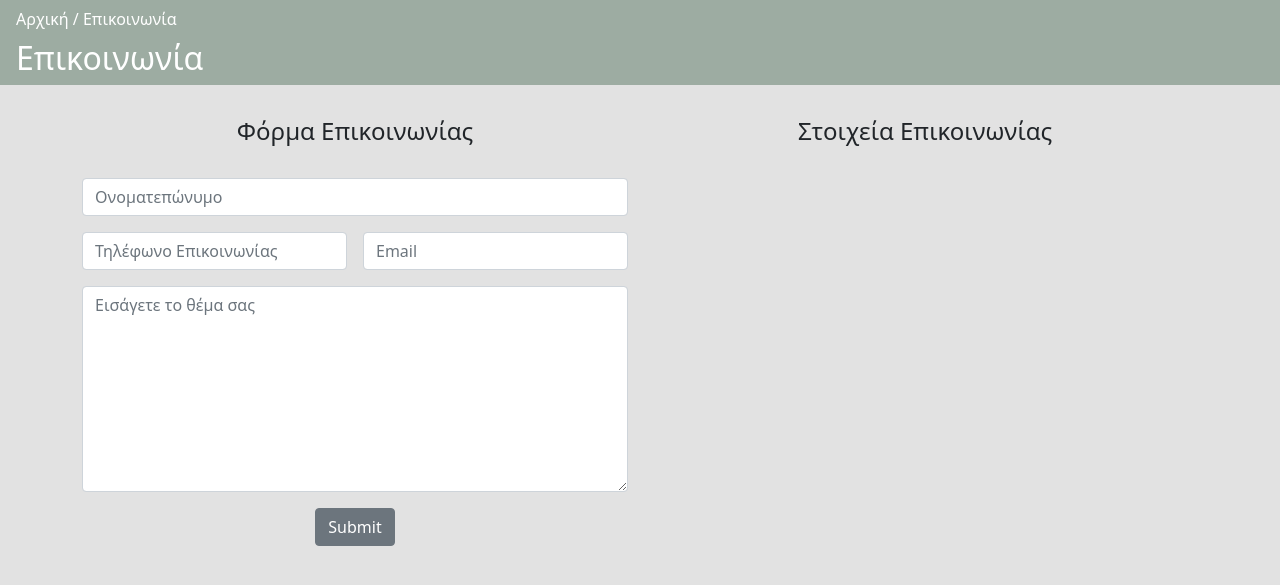
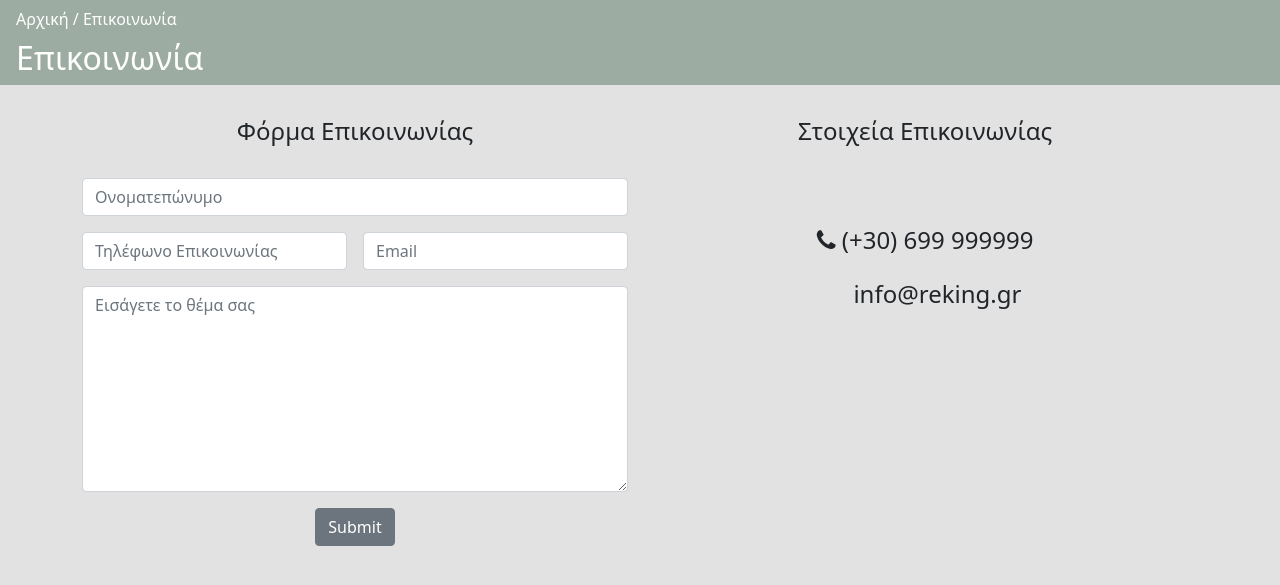
Before and after one commit to LenaKiamou/ReKing, a Django app: template ReKing/Real_Estate/templates/Real_Estate/contact.html in a window 1280 px wide. Shown: the part 57-642 px from the top of the page. Run offline with Django 4.2, Linux system fonts and the light colour scheme; the template is opened without the code that fills it, so the values that code supplies are empty.

Commit message:
update contact

```diff
--- a/ReKing/Real_Estate/templates/Real_Estate/contact.html
+++ b/ReKing/Real_Estate/templates/Real_Estate/contact.html
@@ -29,12 +29,14 @@
                 <textarea class="form-control" rows="8" placeholder="Εισάγετε το θέμα σας"></textarea>
             </div>
             <div class="col-12">
-            <button type="submit" class="btn btn-secondary">Submit</button>
+            <button type="submit" class="btn btn-secondary mb-4">Submit</button>
             </div>
         </form>
         </div>
         <div class="col-md-6">
             <h4 class="pb-4">Στοιχεία Επικοινωνίας</h4>
+            <h4 class="pt-5 pb-3"><i style="font-size:24px" class="fa">&#xf095;</i> (+30) 699 999999</h4>
+            <h4 class="pb-3"><i class="material-icons">&#xe0be;</i> info@reking.gr</h4>
         </div>
     </div>
 </div>
--- a/ReKing/Real_Estate/templates/Real_Estate/layout.html
+++ b/ReKing/Real_Estate/templates/Real_Estate/layout.html
@@ -9,6 +9,8 @@
     <title>King Estate</title>
     <link href="{% static '/style.css' %}" rel="stylesheet">
     <link href="https://cdn.jsdelivr.net/npm/bootstrap@5.1.3/dist/css/bootstrap.min.css" rel="stylesheet" integrity="sha384-1BmE4kWBq78iYhFldvKuhfTAU6auU8tT94WrHftjDbrCEXSU1oBoqyl2QvZ6jIW3" crossorigin="anonymous">
+    <link rel="stylesheet" href="https://cdnjs.cloudflare.com/ajax/libs/font-awesome/4.7.0/css/font-awesome.min.css">
+    <link href="https://fonts.googleapis.com/icon?family=Material+Icons" rel="stylesheet">
     </head>
 <body style="background-color: rgb(226, 226, 226);">
     <script src="https://cdn.jsdelivr.net/npm/bootstrap@5.1.3/dist/js/bootstrap.bundle.min.js" integrity="sha384-ka7Sk0Gln4gmtz2MlQnikT1wXgYsOg+OMhuP+IlRH9sENBO0LRn5q+8nbTov4+1p" crossorigin="anonymous"></script>
@@ -27,7 +29,7 @@
                 <a class="nav-link" href="{% url 'houses' %}">Ακίνητα</a>
               </li>
               <li class="nav-item">
-                <a class="nav-link" href="#">Επικοινωνία</a>
+                <a class="nav-link" href="{% url 'contact' %}">Επικοινωνία</a>
               </li>
             </ul>
           </div>
--- a/ReKing/Real_Estate/views.py
+++ b/ReKing/Real_Estate/views.py
@@ -46,4 +46,4 @@ def house(request, house_id):
     return render (request, 'Real_Estate/house.html', context)
 
 def contact(request):
-    pass
+    return render (request, 'Real_Estate/contact.html', {})
```
